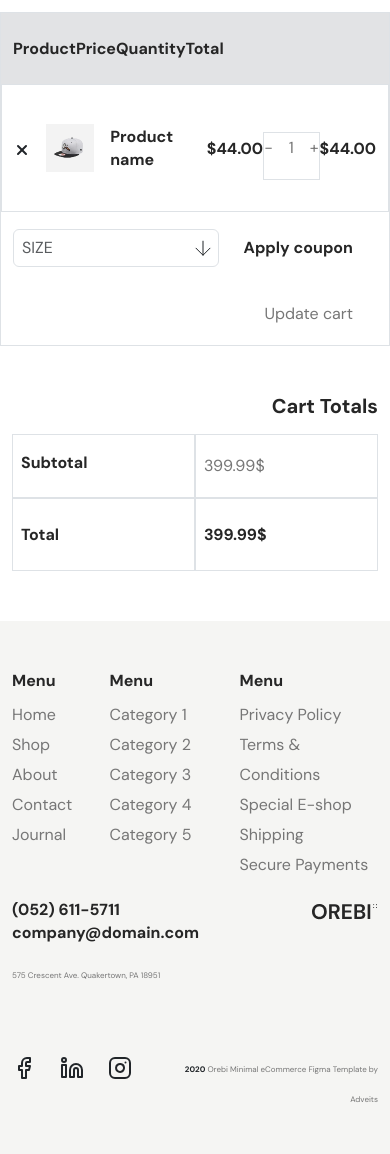
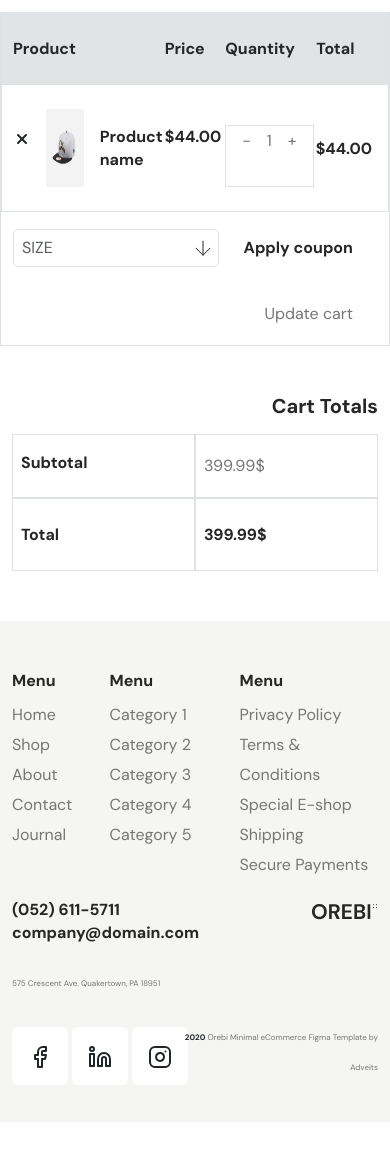
Before and after one commit to ShafiulTuhin/Orebi-ecommerce, a plain HTML site: page cart.html in a window 390 px wide. Shown: the part 300-1454 px from the top of the page. After the commit the page ends 1422 px from the top, so only its background shows below. Drawn offline with Linux system fonts and the light colour scheme.

Commit message:
Add files via upload

```diff
--- a/cart.html
+++ b/cart.html
@@ -3,7 +3,7 @@
   <head>
     <meta charset="UTF-8" />
     <meta name="viewport" content="width=device-width, initial-scale=1.0" />
-    <title>Contact</title>
+    <title>Cart</title>
     <link rel="stylesheet" href="./css/style.css" />
     <link rel="stylesheet" href="./css/responsive.css" />
     <link rel="stylesheet" href="./css/bootstrap.min.css" />
@@ -218,14 +218,14 @@
         </nav>
         <div class="row border border-1">
           <div class="headingSix d-flex bg-secondary-subtle py-4">
-            <div class="col-lg-4 col-sm-4">Product</div>
-            <div class="col-lg-2 col-sm-2">Price</div>
-            <div class="col-lg-3 col-sm-3">Quantity</div>
-            <div class="col-lg-3 col-sm-3">Total</div>
+            <div class="col-lg-4 col-5 col-sm-4">Product</div>
+            <div class="col-lg-2 col-2 col-sm-2">Price</div>
+            <div class="col-lg-3 col-3 col-sm-3">Quantity</div>
+            <div class="col-lg-3 col-2 col-sm-3">Total</div>
           </div>
           <div class="d-flex py-4 border border-1">
-            <div class="col-lg-4 col-sm-4 d-flex align-items-center gap-3">
-              <a href="" class="text-dark fw-bold">
+            <div class="col-lg-4 col-5 col-sm-4 d-flex gap-3">
+              <a href="" class="text-dark fw-bold mt-3">
                 <svg
                   xmlns="http://www.w3.org/2000/svg"
                   width="16"
@@ -249,19 +249,24 @@
               />
               <p class="headingSix mt-3">Product name</p>
             </div>
-            <div class="col-lg-2 col-sm-2 align-items-center d-flex">
+            <div class="col-lg-2 col-2 col-sm-2">
               <p class="headingSix mt-3">$44.00</p>
             </div>
-            <div class="col-lg-3 col-sm-3 d-flex gap-3 align-items-center para">
-              <div
-                class="col-lg-4 d-flex gap-3 border border-1 justify-content-center align-items-center mt-3"
+            <!-- <div
+              class="col-lg-3 col-3 d-flex gap-3 border boder-1 px-2 justify-content-center align-items-center"
             >
+              <p class="cursor">-</p>
+              <p>1</p>
+              <p class="cursor">+</p>
+            </div> -->
+            <div class="col-lg-3 col-3 col-sm-3 d-flex para">
+              <div class="d-flex gap-3 px-3 border border-1 mt-3">
                 <p class="cursor">-</p>
                 <p>1</p>
                 <p class="cursor">+</p>
               </div>
             </div>
-            <div class="col-lg-3 col-sm-3 align-items-center d-flex">
+            <div class="col-lg-3 col-2 col-sm-3 align-items-center d-flex">
               <p class="headingSix mt-3">$44.00</p>
             </div>
           </div>
@@ -330,7 +335,7 @@
     <!-- Footer Section -->
     <section id="footerPart">
       <div class="container">
-        <div class="row py-5">
+        <div class="row pt-5">
           <div
             class="col-lg-2 col-3 col-sm-4 col-md-4 mb-5 d-flex flex-column align-items-start"
           >
@@ -379,10 +384,11 @@
           </div>
         </div>
         <div class="footer_bottom">
-          <div class="row pb-4 d-flex justify-content-between">
           <div
-              class="col-lg-6 col-5 col-sm-4 col-md-4 d-flex flex-row column-gap-4"
+            class="row pb-4 d-flex justify-content-between align-items-center"
           >
+            <div class="col-lg-5 col-5 d-flex flex-row column-gap-1">
+              <a href="" class="bg-white p-3 rounded-2 text-dark">
                 <span class="">
                   <svg
                     xmlns="http://www.w3.org/2000/svg"
@@ -401,6 +407,8 @@
                     />
                   </svg>
                 </span>
+              </a>
+              <a href="" class="bg-white p-3 rounded-2 text-dark">
                 <span>
                   <svg
                     xmlns="http://www.w3.org/2000/svg"
@@ -421,6 +429,8 @@
                     <circle cx="4" cy="4" r="2" />
                   </svg>
                 </span>
+              </a>
+              <a href="" class="bg-white p-3 rounded-2 text-dark">
                 <span>
                   <svg
                     xmlns="http://www.w3.org/2000/svg"
@@ -439,9 +449,10 @@
                     <line x1="17.5" x2="17.51" y1="6.5" y2="6.5" />
                   </svg>
                 </span>
+              </a>
             </div>
-            <div class="col-lg-6 col-7 col-sm-8 text-end">
-              <p class="para footerPara">
+            <div class="col-lg-7 col-7">
+              <p class="para footerPara text-end">
                 <span class="text-dark fw-bold">2020</span> Orebi Minimal
                 eCommerce Figma Template by Adveits
               </p>
--- a/css/responsive.css
+++ b/css/responsive.css
@@ -117,10 +117,11 @@
   /* =====Footer css===== */
   .footerPara {
     font-size: 8px;
+    margin-top: 8px;
   }
 }
 /* =====Medium Devices===== */
-@media only screen and (min-width: 575px) and (max-width: 768px) {
+@media only screen and (min-width: 575px) and (max-width: 767px) {
   .customBestItems {
     row-gap: 10px;
     left: 40%;
@@ -130,6 +131,6 @@
     width: 80%;
   }
   .footerPara {
-    font-size: 12px;
+    font-size: 10px;
   }
 }
--- a/css/style.css
+++ b/css/style.css
@@ -156,6 +156,7 @@
 }
 .footerPara {
   font-size: 10px;
+  margin-top: 5px;
 }
 /* =====Products css===== */
 #products {
```
Also changed, not shown: 404.html (+11 -5 lines), about.html (+11 -5 lines), checkout.html (+11 -5 lines), contact.html (+11 -5 lines), index.html (+11 -5 lines), login.html (+11 -5 lines), me.html (+11 -5 lines), shop.html (+11 -5 lines), signup.html (+11 -5 lines). Lines whose indentation alone changed are shown as unchanged.
